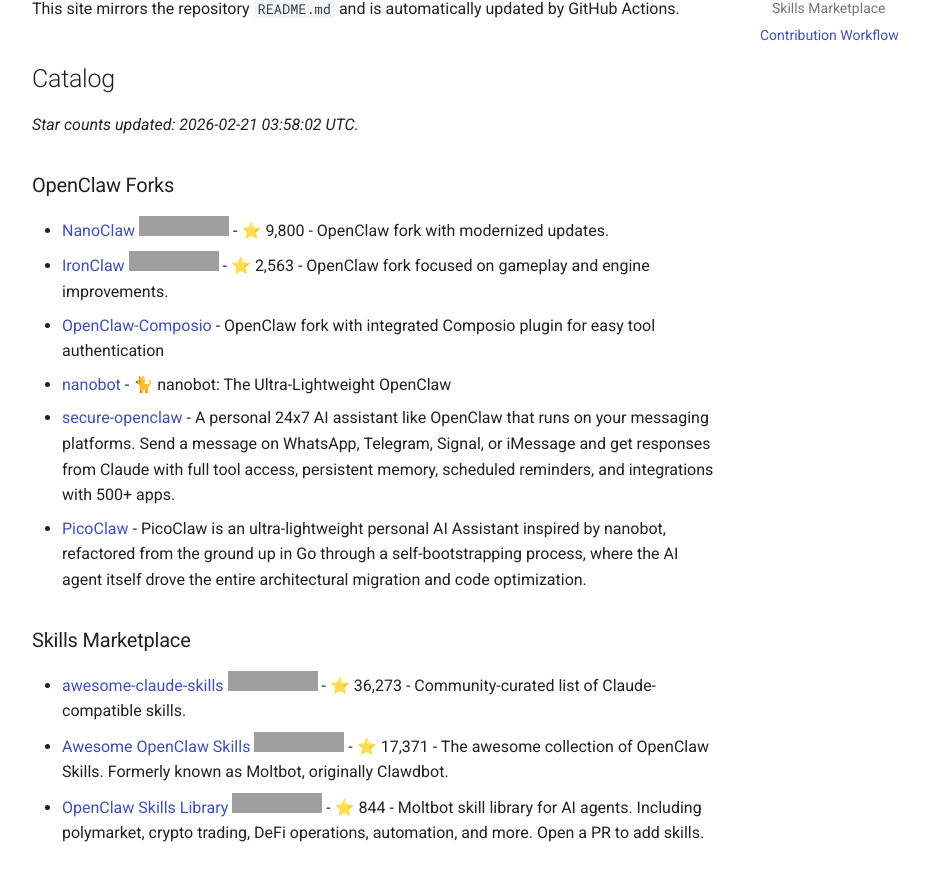
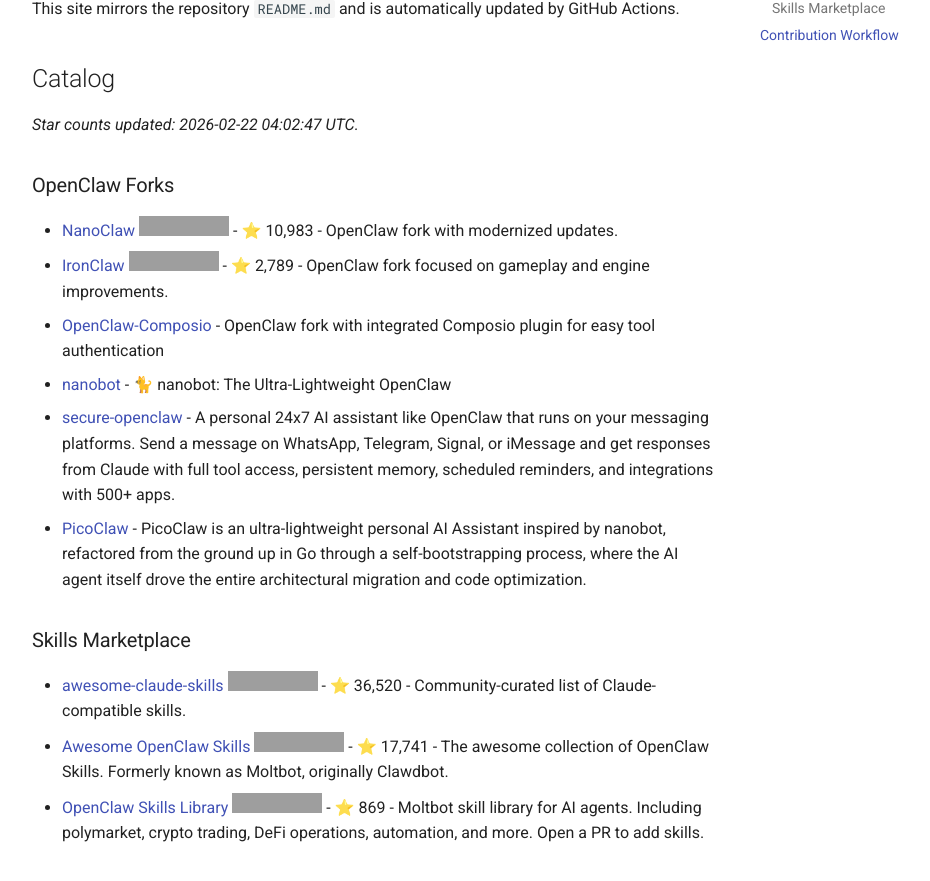
Before and after one commit to andrijdavid/awesome-claw, an MkDocs documentation site: the page built from docs/index.md, in a window 1280 px wide and 1316 px high, cut to the strip 184-1075 px from the top of the window. Shown: the top 881 px of the strip, without its empty margins (264-1194 px from the left). Built offline with MkDocs 1.6.1 and Material for MkDocs 9.7.7, drawn with Linux system fonts in a browser that asks for light colours; comment, search, counter and statistics services are not loaded; grey boxes are pictures that could not be loaded.

Commit message:
chore: update repository stars

```diff
--- a/docs/index.md
+++ b/docs/index.md
@@ -6,12 +6,12 @@ This site mirrors the repository `README.md` and is automatically updated by Git
 
 <!-- BEGIN: GENERATED_REPO_LIST -->
 
-_Star counts updated: 2026-02-21 03:58:02 UTC._
+_Star counts updated: 2026-02-22 04:02:47 UTC._
 
 ### OpenClaw Forks
 
-- [NanoClaw](https://github.com/qwibitai/nanoclaw) ![GitHub Repo stars](https://img.shields.io/github/stars/qwibitai/nanoclaw?style=flat-square) - ⭐ 9,800 - OpenClaw fork with modernized updates.
-- [IronClaw](https://github.com/nearai/ironclaw) ![GitHub Repo stars](https://img.shields.io/github/stars/nearai/ironclaw?style=flat-square) - ⭐ 2,563 - OpenClaw fork focused on gameplay and engine improvements.
+- [NanoClaw](https://github.com/qwibitai/nanoclaw) ![GitHub Repo stars](https://img.shields.io/github/stars/qwibitai/nanoclaw?style=flat-square) - ⭐ 10,983 - OpenClaw fork with modernized updates.
+- [IronClaw](https://github.com/nearai/ironclaw) ![GitHub Repo stars](https://img.shields.io/github/stars/nearai/ironclaw?style=flat-square) - ⭐ 2,789 - OpenClaw fork focused on gameplay and engine improvements.
 - [OpenClaw-Composio](https://github.com/ComposioHQ/openclaw-composio) - OpenClaw fork with integrated Composio plugin for easy tool authentication
 - [nanobot](https://github.com/HKUDS/nanobot) - 🐈 nanobot: The Ultra-Lightweight OpenClaw
 - [secure-openclaw](https://github.com/ComposioHQ/secure-openclaw) - A personal 24x7 AI assistant like OpenClaw that runs on your messaging platforms. Send a message on WhatsApp, Telegram, Signal, or iMessage and get responses from Claude with full tool access, persistent memory, scheduled reminders, and integrations with 500+ apps.
@@ -19,9 +19,9 @@ _Star counts updated: 2026-02-21 03:58:02 UTC._
 
 ### Skills Marketplace
 
-- [awesome-claude-skills](https://github.com/ComposioHQ/awesome-claude-skills) ![GitHub Repo stars](https://img.shields.io/github/stars/ComposioHQ/awesome-claude-skills?style=flat-square) - ⭐ 36,273 - Community-curated list of Claude-compatible skills.
-- [Awesome OpenClaw Skills](https://github.com/VoltAgent/awesome-openclaw-skills) ![GitHub Repo stars](https://img.shields.io/github/stars/VoltAgent/awesome-openclaw-skills?style=flat-square) - ⭐ 17,371 - The awesome collection of OpenClaw Skills. Formerly known as Moltbot, originally Clawdbot.
-- [OpenClaw Skills Library](https://github.com/BankrBot/openclaw-skills) ![GitHub Repo stars](https://img.shields.io/github/stars/BankrBot/openclaw-skills?style=flat-square) - ⭐ 844 - Moltbot skill library for AI agents. Including polymarket, crypto trading, DeFi operations, automation, and more. Open a PR to add skills.
+- [awesome-claude-skills](https://github.com/ComposioHQ/awesome-claude-skills) ![GitHub Repo stars](https://img.shields.io/github/stars/ComposioHQ/awesome-claude-skills?style=flat-square) - ⭐ 36,520 - Community-curated list of Claude-compatible skills.
+- [Awesome OpenClaw Skills](https://github.com/VoltAgent/awesome-openclaw-skills) ![GitHub Repo stars](https://img.shields.io/github/stars/VoltAgent/awesome-openclaw-skills?style=flat-square) - ⭐ 17,741 - The awesome collection of OpenClaw Skills. Formerly known as Moltbot, originally Clawdbot.
+- [OpenClaw Skills Library](https://github.com/BankrBot/openclaw-skills) ![GitHub Repo stars](https://img.shields.io/github/stars/BankrBot/openclaw-skills?style=flat-square) - ⭐ 869 - Moltbot skill library for AI agents. Including polymarket, crypto trading, DeFi operations, automation, and more. Open a PR to add skills.
 
 <!-- END: GENERATED_REPO_LIST -->
 
```
Also changed, not shown: README.md (+6 -6 lines).
